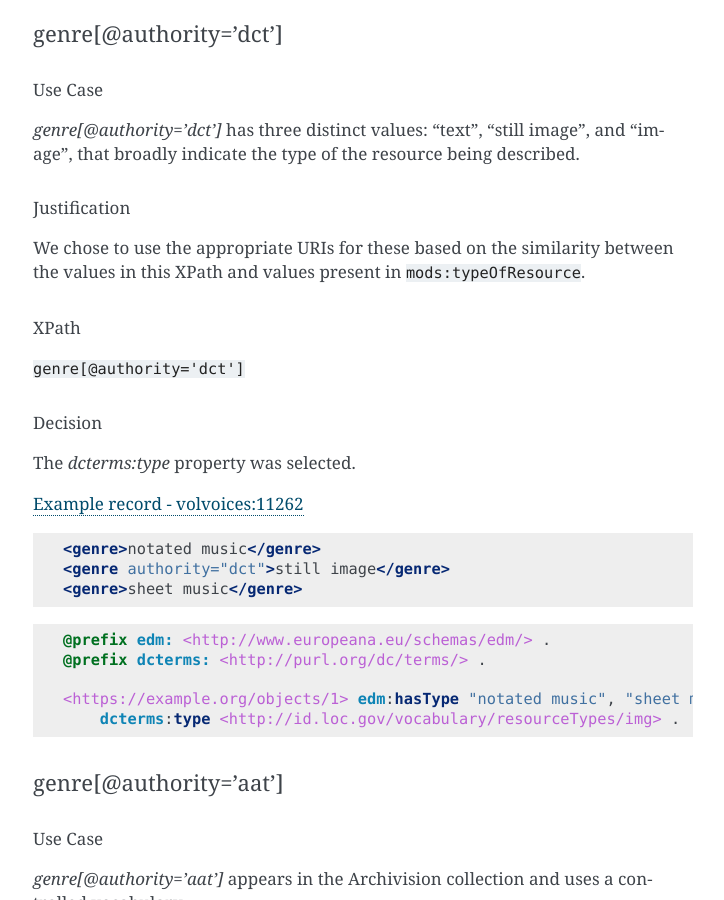
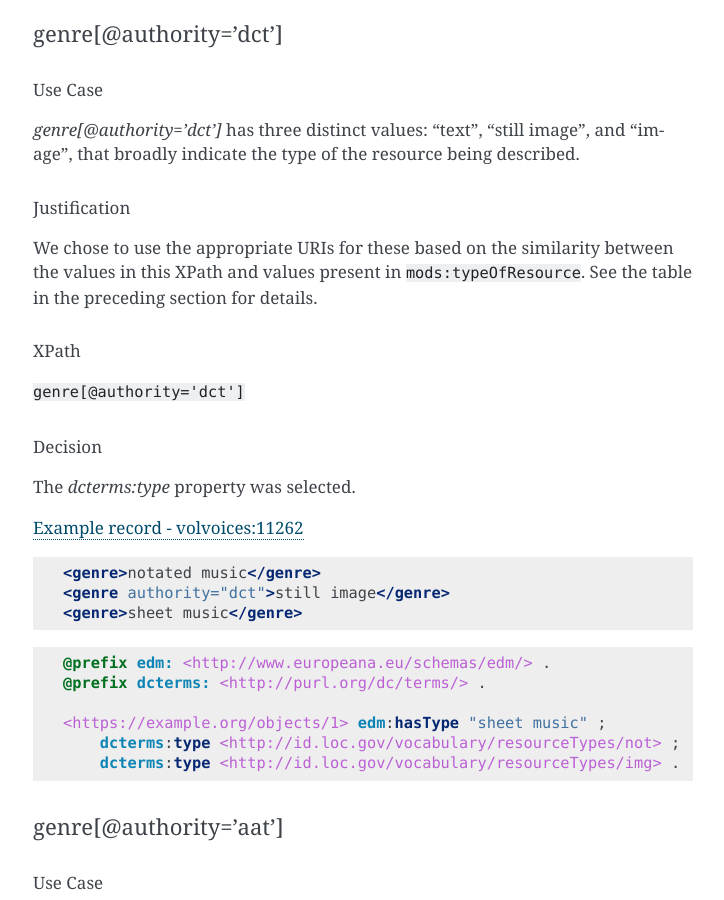
Before and after one commit to UTKcataloging/mods_to_rdf, a Sphinx documentation site: the page built from docs/source/contents/4_draft_mapping.rst, in a window 1280 px wide and 900 px high, scrolled down 39384 px. Shown: the whole window, without its empty margins (387-1111 px from the left). Built offline with Sphinx 7.4.7, drawn with Linux system fonts in a browser that asks for light colours; formulas are drawn with MathJax 3.

Commit message:
Update `genre[@authority='dct']` section example.

```diff
--- a/docs/source/contents/4_draft_mapping.rst
+++ b/docs/source/contents/4_draft_mapping.rst
@@ -1851,7 +1851,7 @@ Use Case
 
 Justification
 ^^^^^^^^^^^^^
-We chose to use the appropriate URIs for these based on the similarity between the values in this XPath and values present in :code:`mods:typeOfResource`.
+We chose to use the appropriate URIs for these based on the similarity between the values in this XPath and values present in :code:`mods:typeOfResource`. See the table in the preceding section for details.
 
 XPath
 ^^^^^
@@ -1874,7 +1874,8 @@ The `dcterms:type` property was selected.
     @prefix edm: <http://www.europeana.eu/schemas/edm/> .
     @prefix dcterms: <http://purl.org/dc/terms/> .
 
-    <https://example.org/objects/1> edm:hasType "notated music", "sheet music" ;
+    <https://example.org/objects/1> edm:hasType "sheet music" ;
+        dcterms:type <http://id.loc.gov/vocabulary/resourceTypes/not> ;
         dcterms:type <http://id.loc.gov/vocabulary/resourceTypes/img> .
 
 genre[@authority='aat']
```
